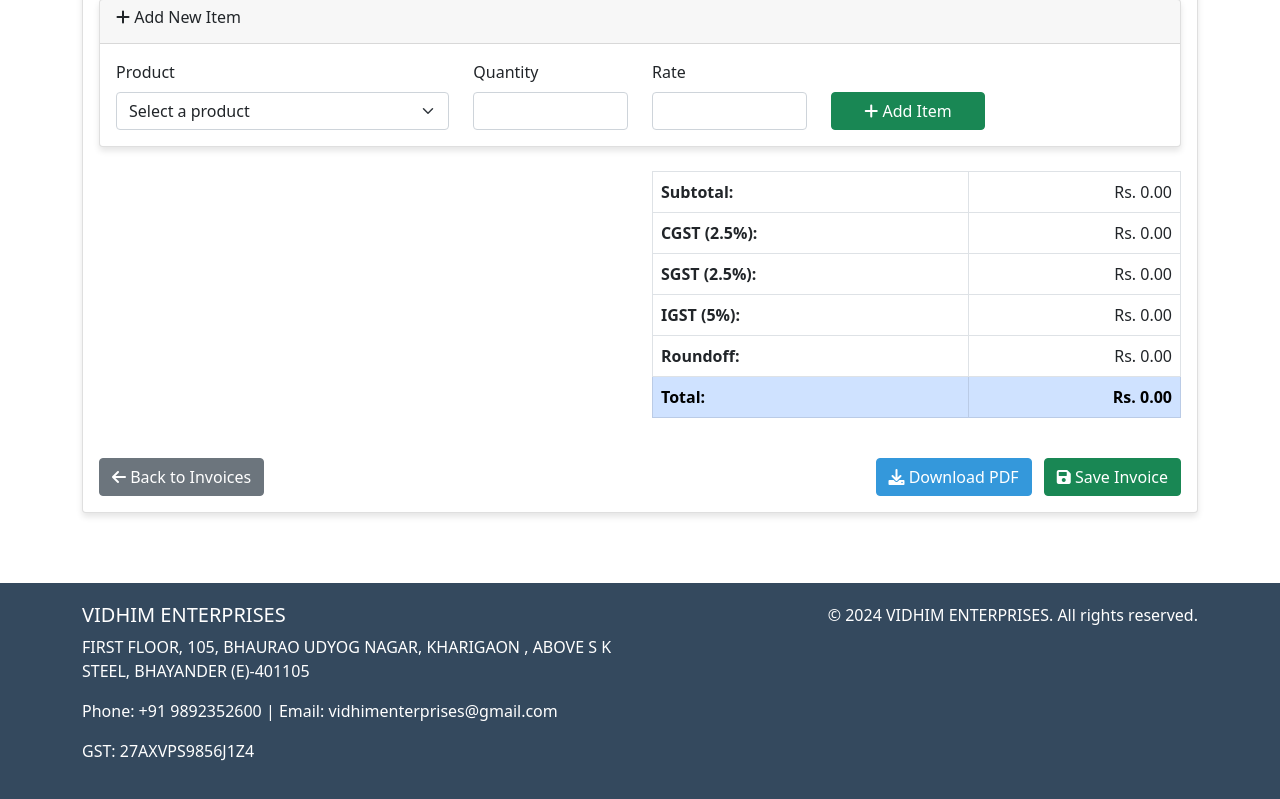
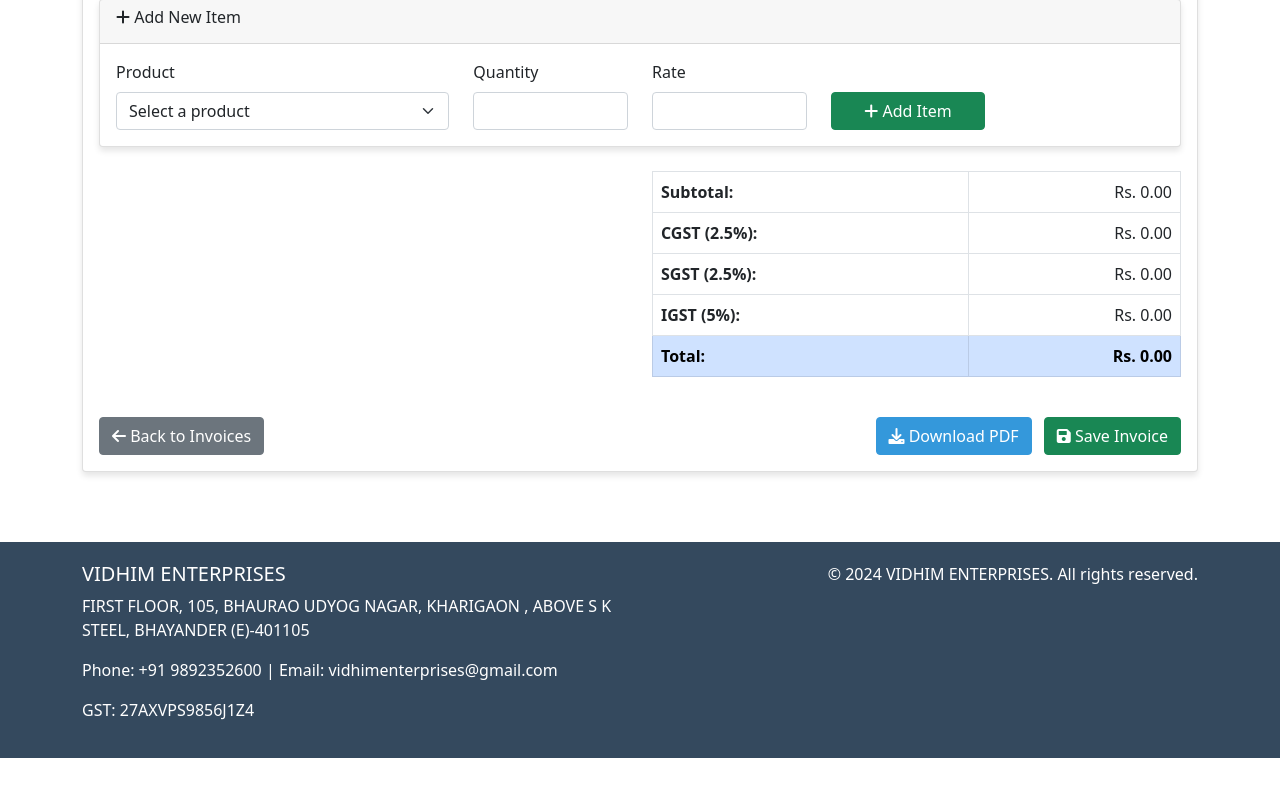
Before and after one commit to VIDITshah123/billingsys, a Python web app: template templates/invoice_detail.html in a window 1280 px wide. Shown: the part 529-1328 px from the top of the page. After the commit the page ends 1287 px from the top, so only its background shows below. Run offline with Jinja, Linux system fonts and the light colour scheme; the template is opened without the code that fills it, so the values that code supplies are empty.

Commit message:
roundoff removed

```diff
--- a/app.py
+++ b/app.py
@@ -66,7 +66,6 @@ class Invoice(db.Model):
     cgst = db.Column(db.Numeric(10, 2), default=0)
     sgst = db.Column(db.Numeric(10, 2), default=0)
     igst = db.Column(db.Numeric(10, 2), default=0)
-    roundoff = db.Column(db.Numeric(10, 2), default=0)
     total = db.Column(db.Numeric(10, 2), default=0)
     created_at = db.Column(db.DateTime, default=datetime.utcnow)
     updated_at = db.Column(db.DateTime, default=datetime.utcnow, onupdate=datetime.utcnow)
@@ -95,7 +94,6 @@ class Invoice(db.Model):
         # Calculate total (no roundoff, convert to int)
         total_with_taxes = self.subtotal + self.cgst + self.sgst + self.igst
         self.total = int(total_with_taxes.quantize(Decimal('1')))  # Round to nearest integer
-        self.roundoff = Decimal('0')  # Set roundoff to 0 since we're not using it
 
     def __repr__(self):
         return f'<Invoice {self.invoice_number}>'
@@ -159,7 +157,6 @@ class ReportForm(FlaskForm):
         ('cgst', 'CGST'),
         ('sgst', 'SGST'),
         ('igst', 'IGST'),
-        ('roundoff', 'Roundoff'),
         ('total', 'Total'),
     ])
 
@@ -978,7 +975,6 @@ Subtotal: Rs. {invoice.subtotal:.2f}
 CGST (2.5%): Rs. {invoice.cgst:.2f}
 SGST (2.5%): Rs. {invoice.sgst:.2f}
 IGST (5%): Rs. {invoice.igst:.2f}
-Roundoff: Rs. {invoice.roundoff:.2f}
 TOTAL: Rs. {invoice.total:.2f}
 
 Generated on: {datetime.now().strftime('%d-%m-%Y %H:%M:%S')}
--- a/templates/invoice_detail.html
+++ b/templates/invoice_detail.html
@@ -144,10 +144,6 @@
                                 <td><strong>IGST (5%):</strong></td>
                                 <td class="text-end">Rs. {{ "%.2f"|format(invoice.igst) }}</td>
                             </tr>
-                            <tr>
-                                <td><strong>Roundoff:</strong></td>
-                                <td class="text-end">Rs. {{ "%.2f"|format(invoice.roundoff) }}</td>
-                            </tr>
                             <tr class="table-primary">
                                 <td><strong>Total:</strong></td>
                                 <td class="text-end"><strong>Rs. {{ "%.2f"|format(invoice.total) }}</strong></td>
```
Also changed, not shown: instance/billingsys.db.
